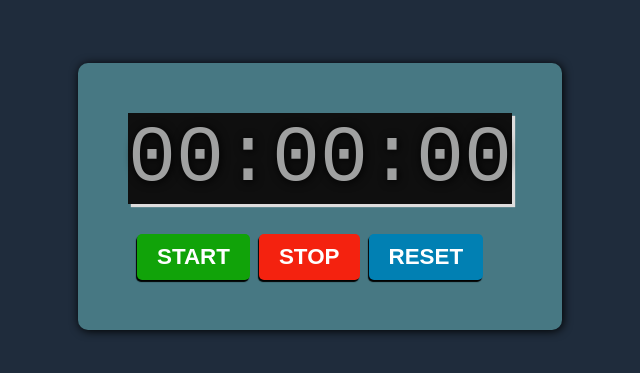
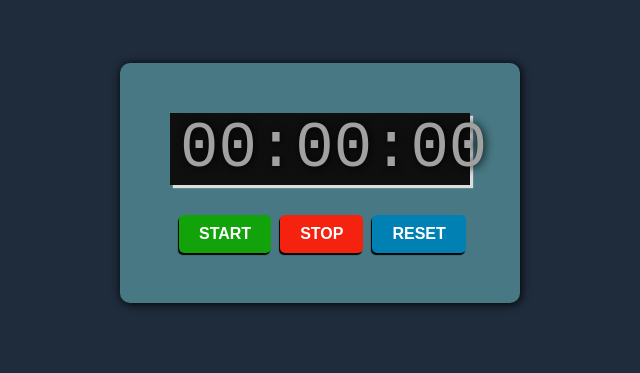
Before and after one commit to DHINESH-png/Stopwatch, a React (Vite) app: page / in a window 1280 px wide. Shown: the part 145-518 px from the top of the page, without its empty margins (320-960 px from the left). Built offline with nearby package versions, Linux system fonts and the light colour scheme.

Commit message:
size change

```diff
--- a/src/App.css
+++ b/src/App.css
@@ -6,6 +6,7 @@ body{
 }
 
 .stopwatch{
+  width: 300px;
   margin-top: 200px;
   padding: 50px;
   background-color: #477883;
@@ -17,7 +18,8 @@ body{
   background-color: rgb(15, 15, 15);
   box-shadow: 3px 3px 1px rgb(222, 221, 221);
   color: #a0a1a1;
-  font-size: 5rem;
+  font-size: 4rem;
+  padding-left: 10px;
   font-family: monospace;
   text-shadow: 1px 1px 10px black;
 }
@@ -26,7 +28,7 @@ button{
   margin-top: 30px;
   margin-left: 9px;
   align-items: center;
-  font-size: 1.4rem;
+  font-size: 1rem;
   font-weight: bold;
   padding: 10px 20px;
   border-radius: 5px;
```
